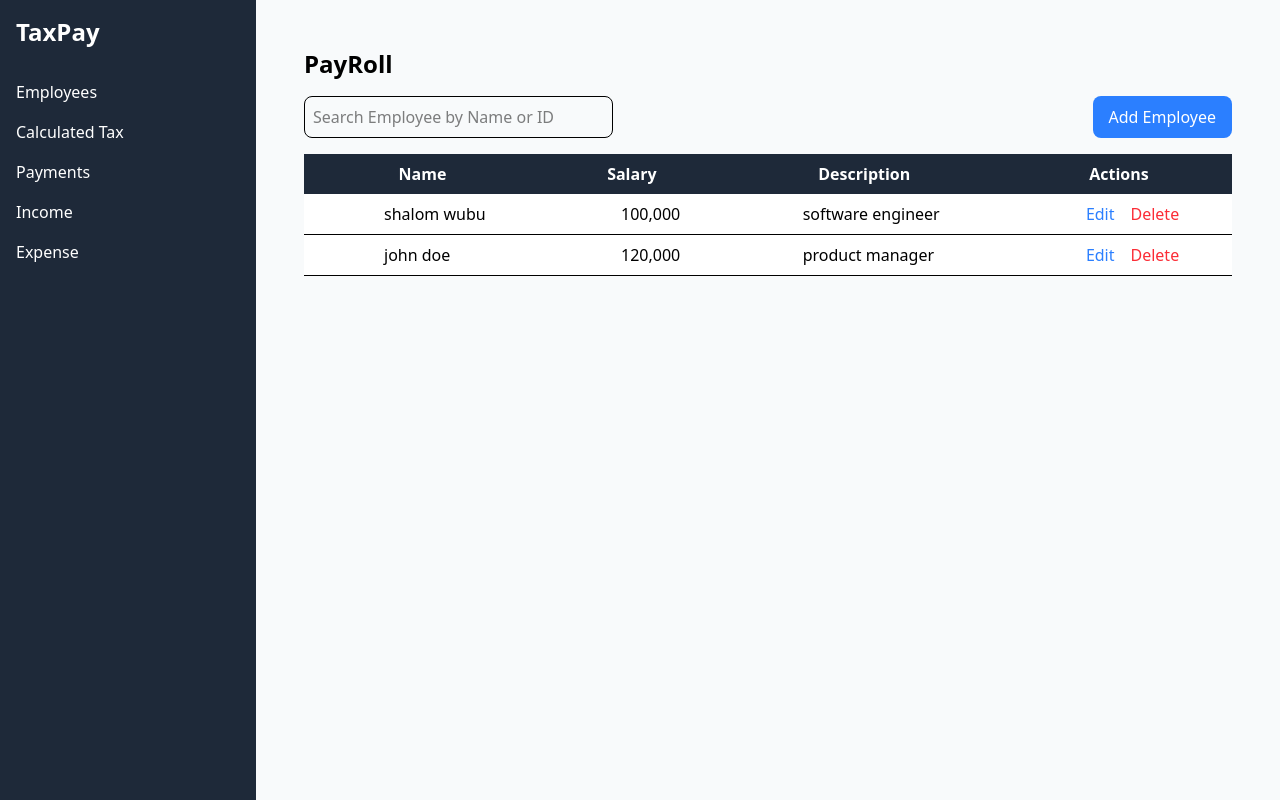
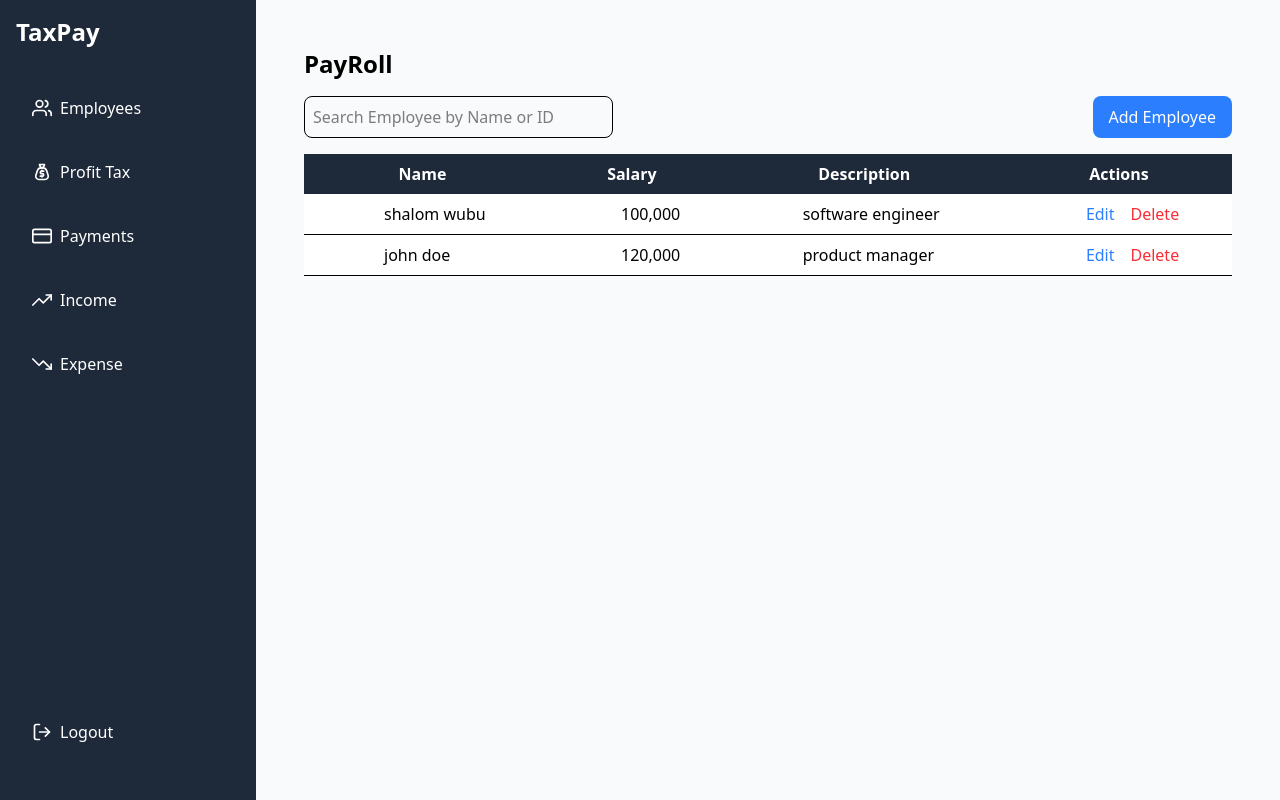
Before and after one commit to shagi09/TaxCollector-platform, a Next.js app in the folder my-app/: page /employees in a window 1280 px wide. Built offline with nearby package versions, Linux system fonts and the light colour scheme; no server answers.

Commit message:
taxpayer signup and login integration

```diff
--- a/my-app/app/(root)/employees/page.tsx
+++ b/my-app/app/(root)/employees/page.tsx
@@ -45,7 +45,7 @@ const EmployeeManagement = () => {
                 setEmployees([]); // Default to an empty array if response is invalid
               }
             } else {
-              toast.error('Failed to fetch Incomes.');
+              toast.error('Failed to fetch PayRoll.');
             }
           } catch (error) {
             console.error('Error fetching Incomes:', error);
--- a/my-app/app/auth/Register/page.tsx
+++ b/my-app/app/auth/Register/page.tsx
@@ -43,7 +43,7 @@ const Register = () => {
           businessName: '',
           businessPermitUrl: '',
         });
-        router.push('/')
+        router.push('/auth/Login')
       }
     } catch (err) {
       setError('An unexpected error occurred.');
--- a/my-app/app/auth/loginandregister/page.tsx
+++ /dev/null
@@ -1,82 +0,0 @@
-'use client';
-import React, { useState } from 'react';
-import { FaGooglePlusG, FaFacebookF, FaGithub, FaLinkedinIn } from 'react-icons/fa';
-
-const LoginAndRegister = () => {
-  const [isRegistering, setIsRegistering] = useState(false);
-
-  return (
-    <div className="flex items-center justify-center min-h-screen bg-gradient-to-r from-gray-200 to-indigo-100 font-montserrat">
-      <div className="relative w-[768px] max-w-full min-h-[480px] bg-white rounded-3xl shadow-2xl overflow-hidden">
-        {/* Sign Up Form */}
-        <div className={`absolute top-0 left-1/2 w-1/2 h-full flex flex-col items-center justify-center px-10 transition-all duration-700 z-30
-          ${isRegistering ? 'translate-x-0 opacity-100 pointer-events-auto' : 'translate-x-full opacity-0 pointer-events-none'}`}>
-          <form className="w-full flex flex-col items-center">
-            <h1 className="text-2xl font-bold mb-4">Create Account</h1>
-            <div className="flex gap-2 mb-4">
-              <a href="#" className="border border-gray-300 rounded-full w-10 h-10 flex items-center justify-center text-indigo-700 hover:bg-indigo-50"><FaGooglePlusG /></a>
-              <a href="#" className="border border-gray-300 rounded-full w-10 h-10 flex items-center justify-center text-indigo-700 hover:bg-indigo-50"><FaFacebookF /></a>
-              <a href="#" className="border border-gray-300 rounded-full w-10 h-10 flex items-center justify-center text-indigo-700 hover:bg-indigo-50"><FaGithub /></a>
-              <a href="#" className="border border-gray-300 rounded-full w-10 h-10 flex items-center justify-center text-indigo-700 hover:bg-indigo-50"><FaLinkedinIn /></a>
-            </div>
-            <span className="text-xs mb-2 text-gray-500">or use your email for registration</span>
-            <input type="text" placeholder="Name" className="mb-2 p-2 rounded w-full bg-gray-100 focus:outline-indigo-400" />
-            <input type="email" placeholder="Email" className="mb-2 p-2 rounded w-full bg-gray-100 focus:outline-indigo-400" />
-            <input type="password" placeholder="Password" className="mb-2 p-2 rounded w-full bg-gray-100 focus:outline-indigo-400" />
-            <button type="button" className="mt-2 bg-indigo-700 text-white px-8 py-2 rounded uppercase font-semibold text-xs hover:bg-indigo-800 transition">Sign Up</button>
-          </form>
-        </div>
-        {/* Sign In Form */}
-        <div className={`absolute top-0 left-0 w-1/2 h-full flex flex-col items-center justify-center px-10 transition-all duration-700 z-20
-          ${isRegistering ? '-translate-x-full opacity-0 pointer-events-none' : 'translate-x-0 opacity-100 pointer-events-auto'}`}>
-          <form className="w-full flex flex-col items-center">
-            <h1 className="text-2xl font-bold mb-4">Sign In</h1>
-            <div className="flex gap-2 mb-4">
-              <a href="#" className="border border-gray-300 rounded-full w-10 h-10 flex items-center justify-center text-indigo-700 hover:bg-indigo-50"><FaGooglePlusG /></a>
-              <a href="#" className="border border-gray-300 rounded-full w-10 h-10 flex items-center justify-center text-indigo-700 hover:bg-indigo-50"><FaFacebookF /></a>
-              <a href="#" className="border border-gray-300 rounded-full w-10 h-10 flex items-center justify-center text-indigo-700 hover:bg-indigo-50"><FaGithub /></a>
-              <a href="#" className="border border-gray-300 rounded-full w-10 h-10 flex items-center justify-center text-indigo-700 hover:bg-indigo-50"><FaLinkedinIn /></a>
-            </div>
-            <span className="text-xs mb-2 text-gray-500">or use your email password</span>
-            <input type="email" placeholder="Email" className="mb-2 p-2 rounded w-full bg-gray-100 focus:outline-indigo-400" />
-            <input type="password" placeholder="Password" className="mb-2 p-2 rounded w-full bg-gray-100 focus:outline-indigo-400" />
-            <a href="#" className="text-xs text-gray-500 mb-2 hover:underline">Forget Your Password?</a>
-            <button type="button" className="mt-2 bg-indigo-700 text-white px-8 py-2 rounded uppercase font-semibold text-xs hover:bg-indigo-800 transition">Sign In</button>
-          </form>
-        </div>
-        {/* Toggle Panel */}
-        <div className="absolute top-0 left-1/2 w-1/2 h-full transition-all duration-700 z-40">
-          <div className="bg-gradient-to-r from-indigo-500 to-indigo-700 h-full flex flex-col items-center justify-center px-8 text-white rounded-l-[150px] relative">
-            {!isRegistering ? (
-              <div className="flex flex-col items-center justify-center px-8 text-center">
-                <h1 className="text-3xl font-bold mb-2">Hello, Friend!</h1>
-                <p className="mb-4">Register with your personal details to use all of site features</p>
-                <button
-                  className="bg-transparent border border-white text-white px-8 py-2 rounded uppercase font-semibold text-xs hover:bg-white hover:text-indigo-700 transition"
-                  type="button"
-                  onClick={() => setIsRegistering(true)}
-                >
-                  Sign Up
-                </button>
-              </div>
-            ) : (
-              <div className="flex flex-col items-center justify-center px-8 text-center">
-                <h1 className="text-3xl font-bold mb-2">Welcome Back!</h1>
-                <p className="mb-4">Enter your personal details to use all of site features</p>
-                <button
-                  className="bg-transparent border border-white text-white px-8 py-2 rounded uppercase font-semibold text-xs hover:bg-white hover:text-indigo-700 transition"
-                  type="button"
-                  onClick={() => setIsRegistering(false)}
-                >
-                  Sign In
-                </button>
-              </div>
-            )}
-          </div>
-        </div>
-      </div>
-    </div>
-  );
-};
-
-export default LoginAndRegister;
--- a/my-app/app/components/SideBar.tsx
+++ b/my-app/app/components/SideBar.tsx
@@ -1,41 +1,73 @@
-// filepath: c:\Users\DABC\tax collector\my-app\app\components\SideBar.tsx
+'use client'
 import Link from 'next/link';
+import { FiUsers, FiCreditCard, FiTrendingUp, FiTrendingDown, FiLogOut } from 'react-icons/fi';
+import { TbTax } from "react-icons/tb";
 
 const DashboardSidebar = () => {
+  const handleLogout = () => {
+    window.location.href = '/auth/login'
+  }
   return (
     <div className="w-64 h-screen bg-gray-800 text-white flex flex-col top-0 sticky">
       <div className="p-4">
         <h2 className="text-2xl font-bold">TaxPay</h2>
       </div>
       <nav className="flex-1 p-4">
-        <ul className="space-y-4">
+        <ul className="space-y-2">
           <li>
-            <Link href="/employees" className="hover:underline">
-              Employees
+            <Link
+              href="/employees"
+              className="flex items-center gap-2 p-4 w-full text-left rounded hover:bg-gray-700 transition"
+            >
+              <FiUsers className="text-xl" />
+              <span>Employees</span>
             </Link>
           </li>
           <li>
-            <Link href="/taxcalculator" className="hover:underline">
-              Calculated Tax
+            <Link
+              href="/taxcalculator"
+              className="flex items-center gap-2 p-4 w-full text-left rounded hover:bg-gray-700 transition"
+            >
+              <TbTax className='text-xl'/>
+              <span>Profit Tax</span>
             </Link>
           </li>
           <li>
-            <Link href="/payments" className="hover:underline">
-              Payments
+            <Link
+              href="/payments"
+              className="flex items-center gap-2 p-4 w-full text-left rounded hover:bg-gray-700 transition"
+            >
+              <FiCreditCard className="text-xl" />
+              <span>Payments</span>
             </Link>
           </li>
           <li>
-          <Link href="/income" className="hover:underline">
-              Income
+            <Link
+              href="/income"
+              className="flex items-center gap-2 p-4 w-full text-left rounded hover:bg-gray-700 transition"
+            >
+              <FiTrendingUp className="text-xl" />
+              <span>Income</span>
             </Link>
           </li>
           <li>
-          <Link href="/expense" className="hover:underline">
-              Expense
+            <Link
+              href="/expense"
+              className="flex items-center gap-2 p-4 w-full text-left rounded hover:bg-gray-700 transition"
+            >
+              <FiTrendingDown className="text-xl" />
+              <span>Expense</span>
             </Link>
           </li>
         </ul>
       </nav>
+      <button
+        onClick={handleLogout}
+        className="mb-10 flex items-center pl-8 gap-2 p-4 w-full text-left rounded hover:bg-gray-700 transition"
+      >
+        <FiLogOut className="text-xl" />
+        <span>Logout</span>
+      </button>
     </div>
   );
 };
--- a/my-app/package.json
+++ b/my-app/package.json
@@ -10,6 +10,7 @@
   },
   "dependencies": {
     "axios": "^1.9.0",
+    "bcrypt": "^6.0.0",
     "cors": "^2.8.5",
     "next": "15.3.1",
     "react": "^19.0.0",
```
Also changed, not shown: 1 other file (tests, documents, lock files or other folders).
